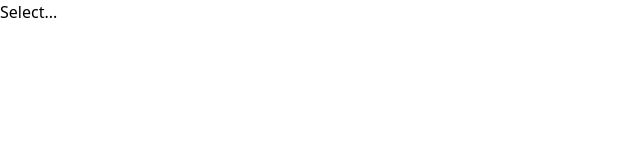
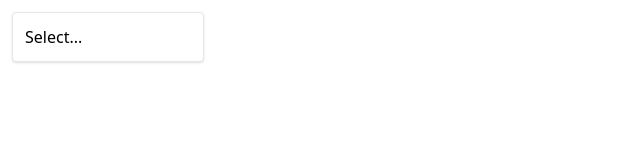
Before and after one commit to andbudha/components, a React (Create React App) app: page / in a window 1280 px wide. Shown: the top 160 px of the page, without its empty margins (0-640 px from the left). Built offline with nearby package versions, Linux system fonts and the light colour scheme.

Commit message:
/Dropdown updated / styles added

```diff
--- a/src/components/DropDown.js
+++ b/src/components/DropDown.js
@@ -22,7 +22,11 @@
 
     const renderedOptions = options.map(option=>{
         return(
-            <div key={option.value} onClick={()=>handleOptionClick(option)}>
+            <div
+                key={option.value}
+                onClick={()=>handleOptionClick(option)}
+                className={'hover:bg-sky-100 rounded cursor-pointer p-1'}
+            >
                 {option.label}
             </div>
         );
@@ -30,9 +34,12 @@
 
 
     return (
-        <div>
-            <div onClick={handleClick}>{value?.label || 'Select...'}</div>
-            {isOpen && <div>{renderedOptions}</div>}
+        <div className={'w-48 relative m-3'}>
+            <div
+                onClick={handleClick}
+                className={'flex justify-between items-center cursor-pointer border rounded p-3 shadow bg-white w-full'}
+            >{value?.label || 'Select...'}</div>
+            {isOpen && <div className={'absolute top-full border rounded p-3 shadow bg-white w-full'}>{renderedOptions}</div>}
         </div>
     );
 };
```
